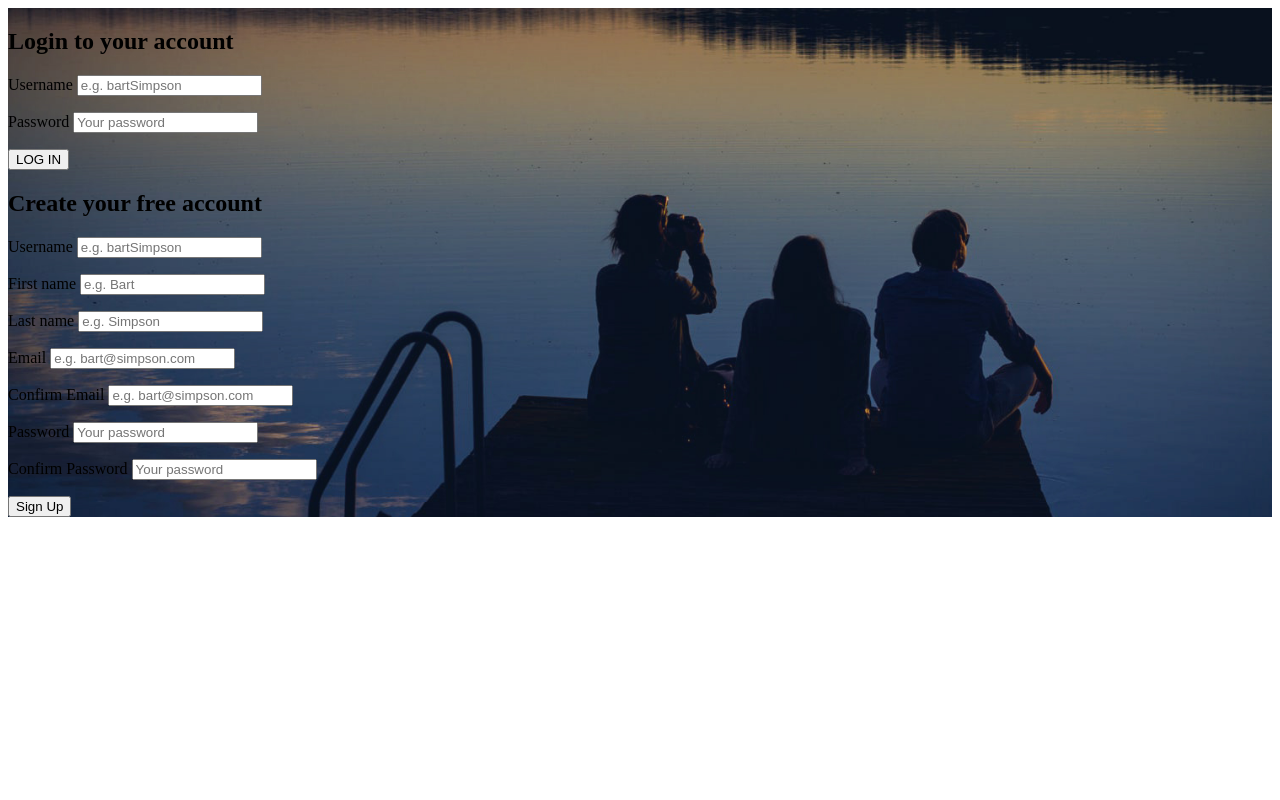
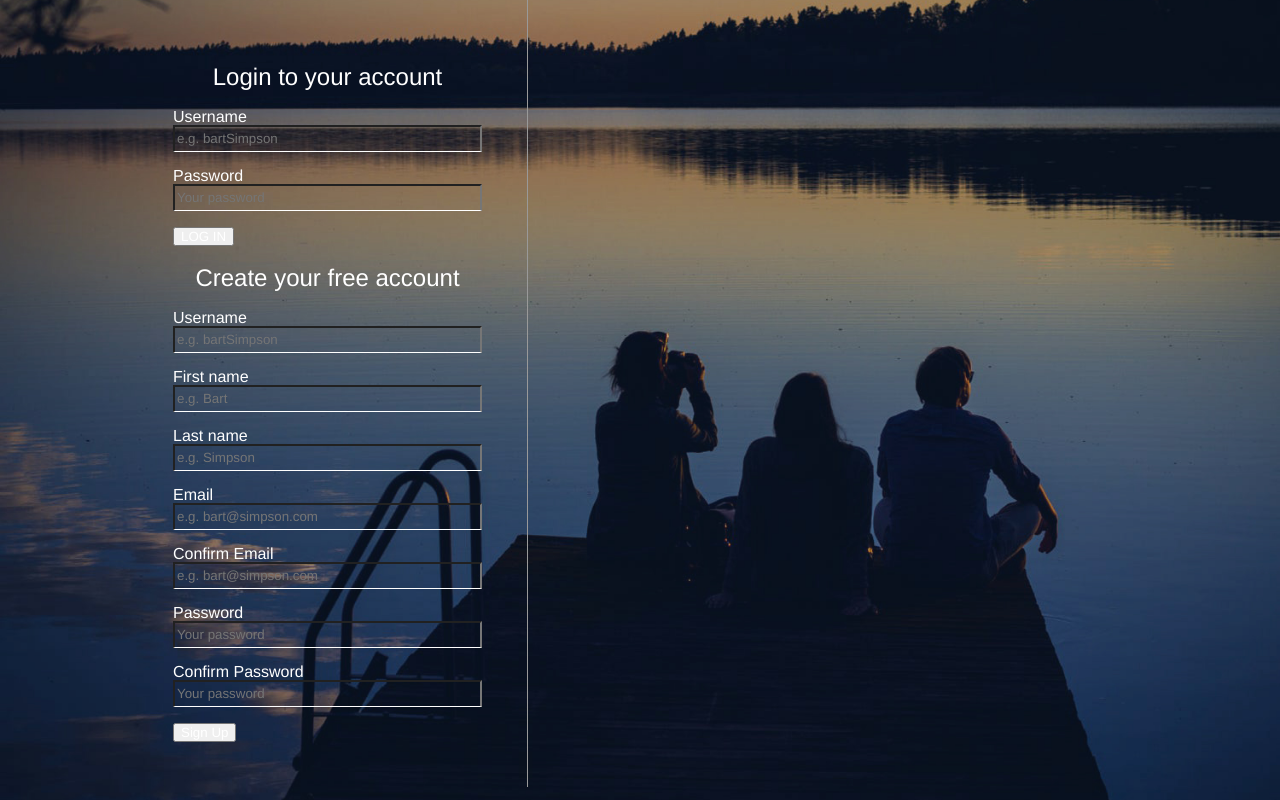
Before and after one commit to pavlvs/spoticlone, a PHP site: page /register.php in a window 1280 px wide. Run offline with PHP 8.4, Linux system fonts and the light colour scheme.

Commit message:
styled loginContainer, inputContainer with textboxes

```diff
--- a/includes/assets/css/register.css
+++ b/includes/assets/css/register.css
@@ -1,5 +1,11 @@
-#background
-{
+html,
+body {
+    padding: 0;
+    margin: 0;
+    height: 100%;
+}
+
+#background {
     display: table;
 
     width: 100%;
@@ -10,3 +16,40 @@
     background-position: center;
     background-size: cover;
 }
+
+#loginContainer * {
+    color: #fff;
+    font-family: "Helvetica Neue", "Helvetica", "Arial", sans-serif;
+    font-weight: normal;
+    line-height: 1em;
+    box-sizing: border-box;
+}
+
+#loginContainer {
+    width: 80%;
+    margin: 0 auto;
+    position: relative;
+    max-width: 1024px;
+}
+
+#inputContainer {
+    width: 400px;
+    padding: 45px;
+    float: left;
+    border-right: 1px solid #999;
+}
+
+#inputContainer h2 {
+    text-align: center;
+}
+
+#inputContainer input[type="text"],
+#inputContainer input[type="email"],
+#inputContainer input[type="password"] {
+    display: block;
+    background-color: transparent;
+    border-bottom: 1px solid #fff;
+    height: 27px;
+    line-height: 27px;
+    width: 100%;
+}
--- a/register.php
+++ b/register.php
@@ -21,6 +21,7 @@ include "includes/handlers/login-handler.php";
 
 <body>
     <div id="background">
+        <div id="loginContainer">
             <div id="inputContainer">
                 <form action="register.php" method="POST" id="loginForm">
                     <h2>Login to your account</h2>
@@ -77,6 +78,7 @@ include "includes/handlers/login-handler.php";
                 </form>
             </div>
         </div>
+    </div>
 </body>
 
 </html>
```
Lines whose indentation alone changed are shown as unchanged.
